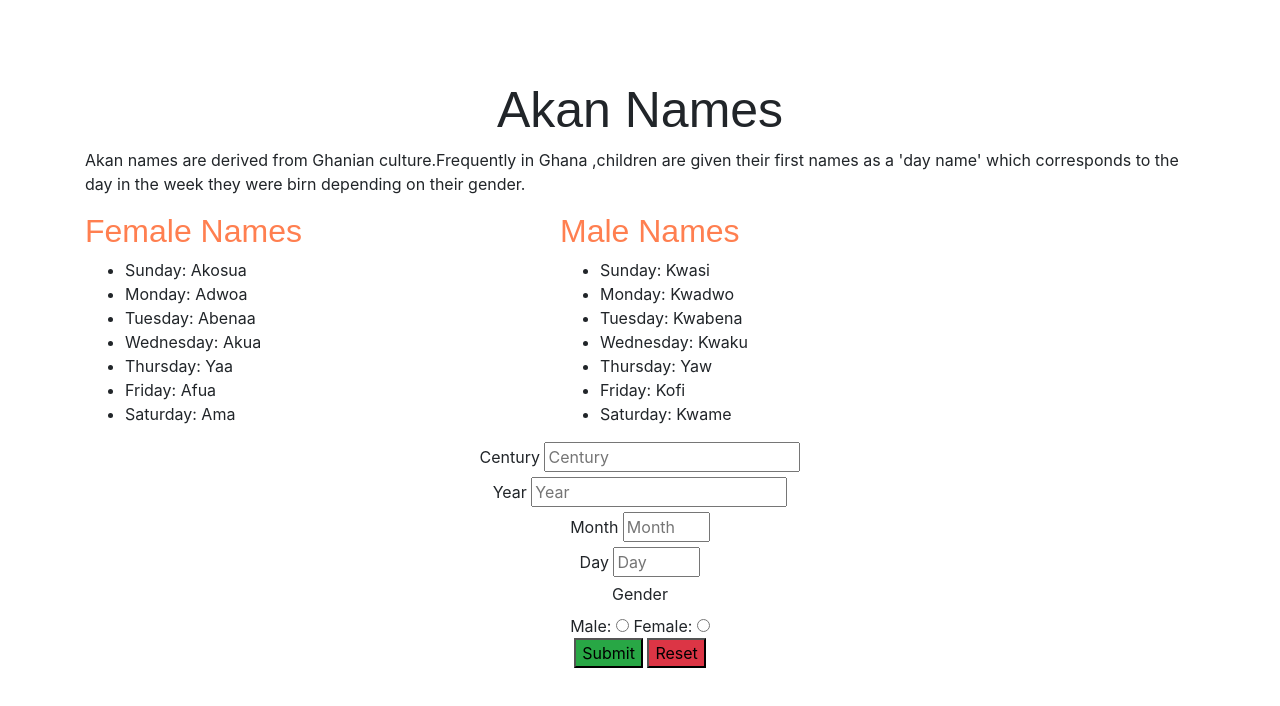
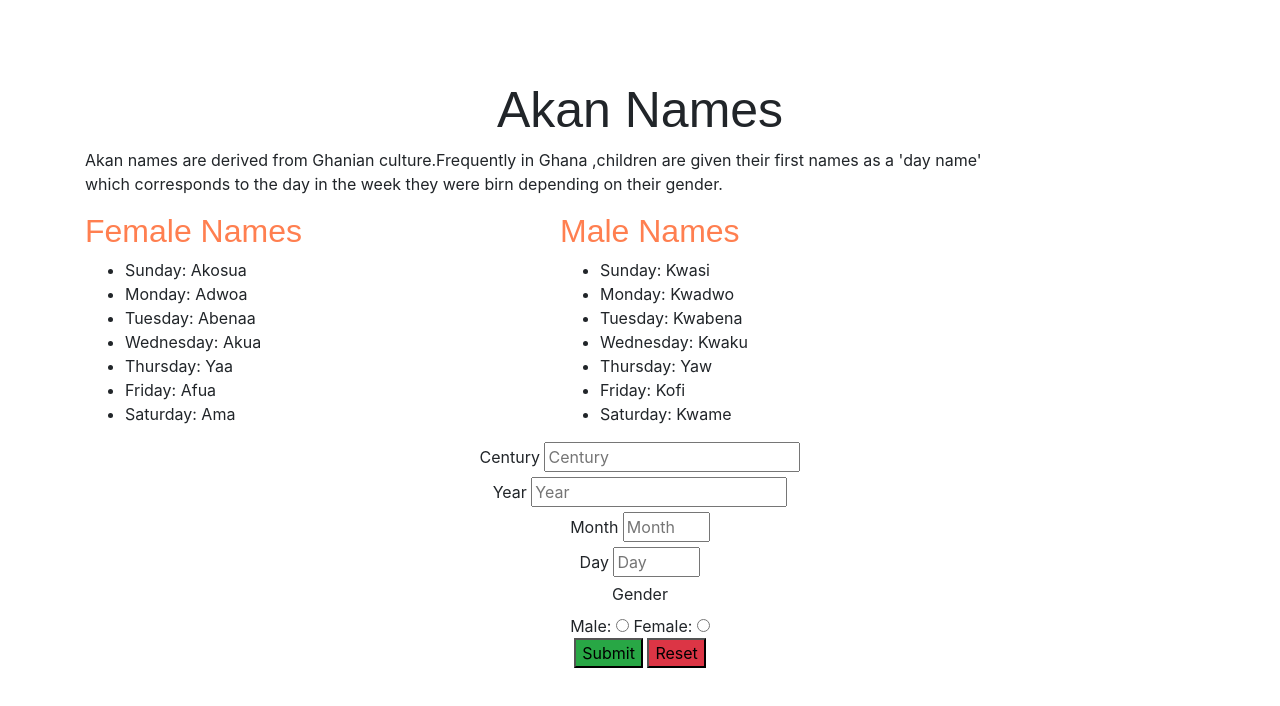
Before and after one commit to Abijahkabiro/birthday, a plain HTML site: page index.html in a window 1280 px wide. Drawn offline with nearby package versions, Linux system fonts and the light colour scheme.

```diff
--- a/index.html
+++ b/index.html
@@ -13,7 +13,7 @@
     <div class="container">
         <h1>Akan Names</h1>
         <div class="row">
-            <div class="col-md-12">
+            <div class="col-md-10">
                 <p>Akan names are derived from Ghanian culture.Frequently in Ghana ,children are given their first names
                      as a 'day name' which corresponds to the day in the week they were birn depending on their gender.</p>
             </div>
```
